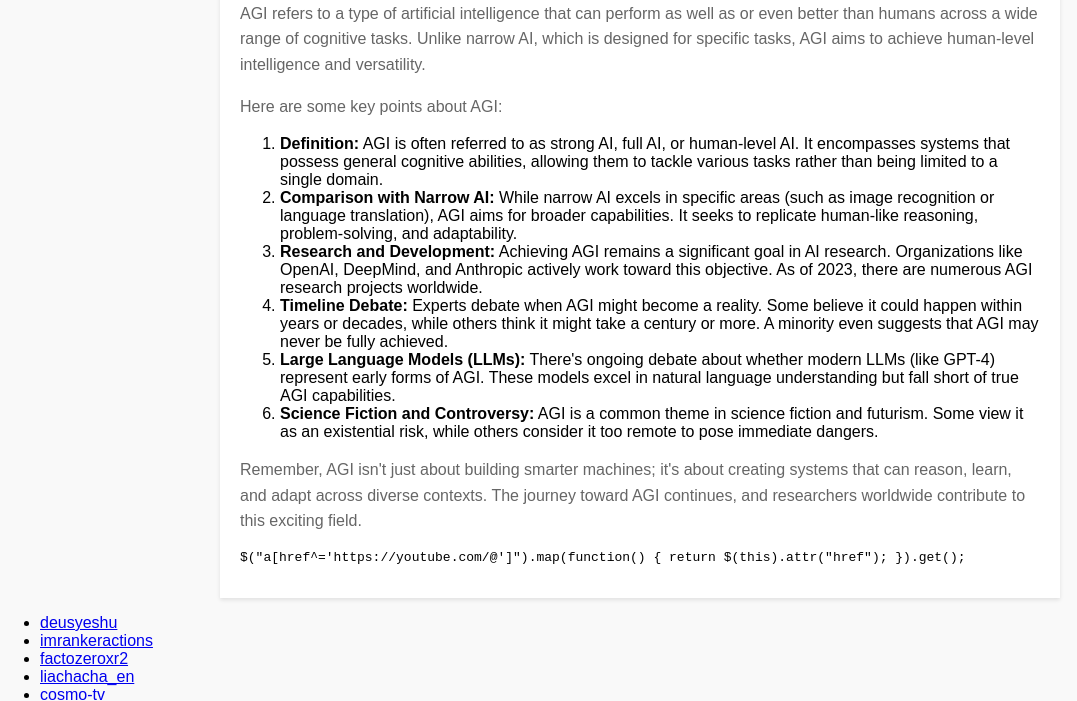
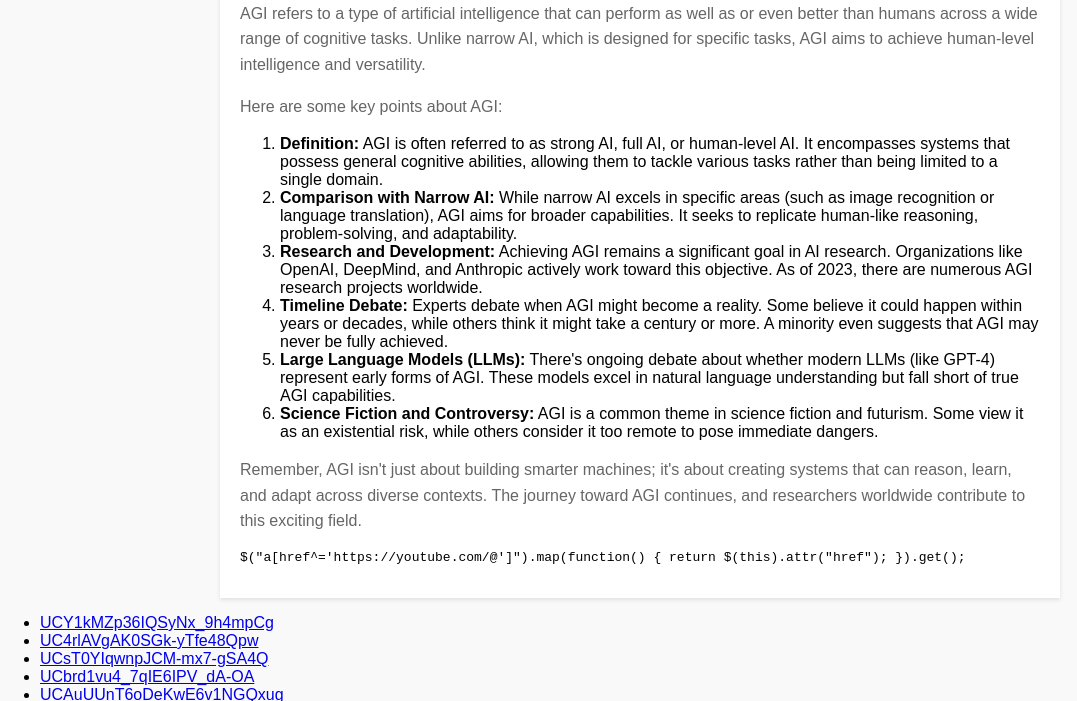
Before and after one commit to oapi/agi, a plain HTML site: page index.html in a window 1280 px wide. Shown: the part 99-800 px from the top of the page, without its empty margins (0-1077 px from the left). Drawn offline with Linux system fonts and the light colour scheme.

Commit message:
Update index.html

```diff
--- a/index.html
+++ b/index.html
@@ -52,8 +52,8 @@
         <pre>$("a[href^='https://youtube.com/@']").map(function() { return $(this).attr("href"); }).get();</pre>
     </div>
 <script>
-var arr=['deusyeshu','imrankeractions','factozeroxr2','liachacha_en','cosmo-tv','rahulkshorts_','zhakkasfacts','ninjatechnique.','daimondstory','factomix.','sanayaa_sameer_24','akkupatil2','aanganwadi_ke_bacche','thesachinfacts852','alanchikinchowtoo','blaze_wood','banku_backbencher','goldcraft_studios','mraltamas500','mastikipathshala009','getmovies','juegagerman','markrober','yoloaventuras','mashabearrussian','vootkids','abscbnentertainment','mashabearen','badabunoficial','fedevigevani','klbrobijurithvik1','katyperry','kimberlyloaiza','brightsideofficial','shriprashant','holasoygerman','likenastya_show','rihanna','luisitocomunica','sonypal'];
-function createList(e){var t=document.createElement('ul');e.forEach(function(e){var n=document.createElement('li'),r=document.createElement('a');r.href='https://youtube.com/@'+e,r.textContent=e,r.target='_blank',n.appendChild(r),t.appendChild(n)});return t}document.querySelector('body').appendChild(createList(arr));
+var arr=["UCY1kMZp36IQSyNx_9h4mpCg","UC4rlAVgAK0SGk-yTfe48Qpw","UCsT0YIqwnpJCM-mx7-gSA4Q","UCbrd1vu4_7qIE6IPV_dA-OA","UCAuUUnT6oDeKwE6v1NGQxug","UCatL-c6pmnjzEOHSyjn-sHA","UCsXVk37bltHxD1rDPwtNM8Q","UCbAiIkPobUFy71zlmwVw3jw","UCsooa4yRKGN_zEE8iknghZA","UC-CSyyi47VX1lD9zyeABW3w","UCKHhA5hN2UohhFDfNXB_cvQ","UCIQPHl1WKKTt9KkWyo_JNig","UC9dyrsYEmD4iGJ8Oz1G5dpw","UCGdPm5Aq081vVD7ih9jZf6Q","UCrC8mOqJQpoB7NuIMKIS6rQ","UCuVpbMt4yu4I9eAey3khnGg","UC196qeFpI8slOwK8ZWjKndw","UCuWuAvEnKWez5BUr29VpwqA","UCX6b17PVsYBQ0ip5gyeme-Q","UCHnyfMqiRRG1u-2MsSQLbXA","UCH2VZQBLFTOp6I_qgnBJCuQ","UCl-k7PGX6Cu-Kygzl5XpxhA","UCfdNM3NAhaBOXCafH7krzrA","UCsUBoYj2kqgj72g6kgzGPMg","UC9MAhZQQd9egwWCxrwSIsJQ","UCLuBF4Xr1-BIpcpFFm7zp7w","UCLXo7UDZvByw2ixzpQCufnA","UCgVg6dmZHCxze_ay0bolPew","UCKjJXmZxk1SiTUQUB28KHpw","UC5H9MzrMkJ5iuN11vV2PLhA"];
+function createList(e){var t=document.createElement('ul');e.forEach(function(e){var n=document.createElement('li'),r=document.createElement('a');r.href='https://www.youtube.com/channel/'+e,r.textContent=e,r.target='_blank',n.appendChild(r),t.appendChild(n)});return t}document.querySelector('body').appendChild(createList(arr));
 </script>
 </body>
 </html>
```
